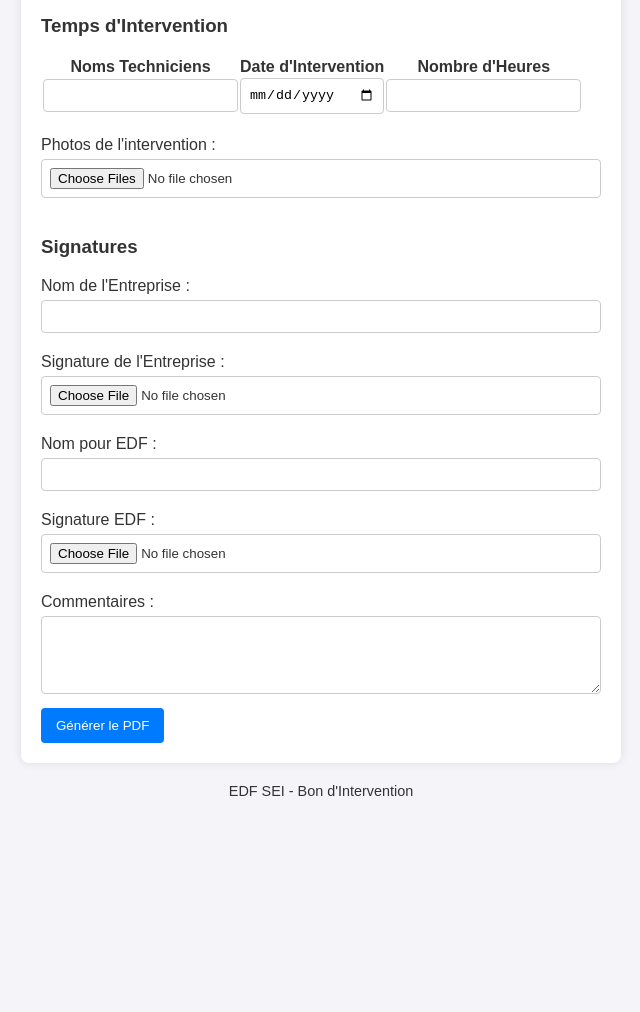
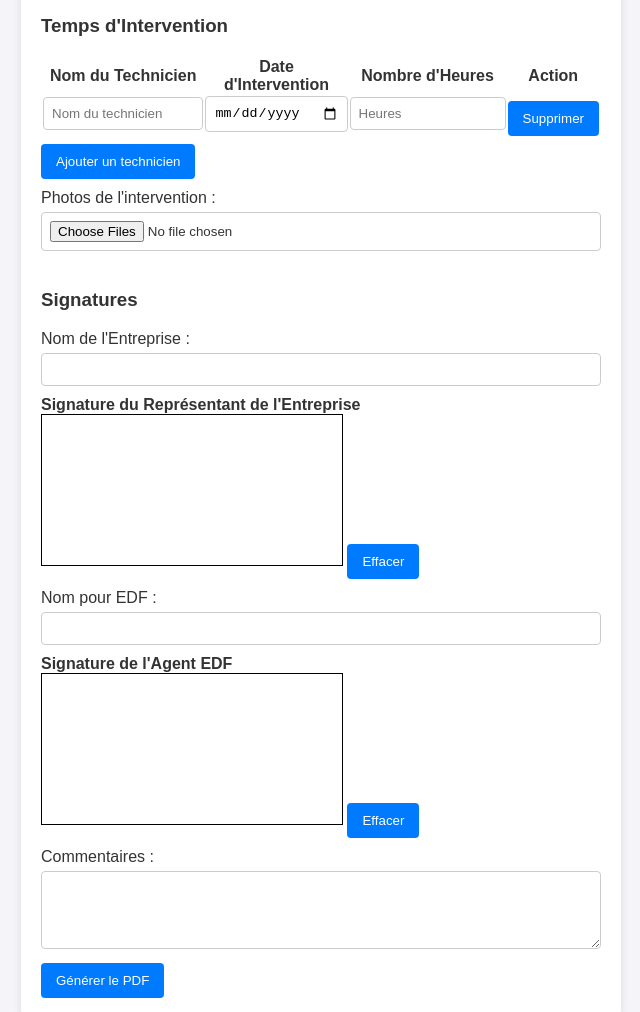
Before and after one commit to alejeune1/assistant-projects, a plain HTML site: page bon-intervention/index.html in a window 1280 px wide. Shown: the part 769-1781 px from the top of the page, without its empty margins (319-959 px from the left). Before the commit the page ends 1588 px from the top, so only its background shows below. Drawn offline with nearby package versions, Linux system fonts and the light colour scheme.

Commit message:
Update index.html

```diff
--- a/bon-intervention/index.html
+++ b/bon-intervention/index.html
@@ -31,7 +31,7 @@
         <input type="text" id="lieu" required />
 
         <label for="description">Description des Travaux Effectués :</label>
-        <textarea id="description" rows="4" required></textarea>
+        <textarea id="description" rows="4"></textarea>
 
         <h3>Désignations des Pièces Fournies</h3>
         <table id="pieces-table">
@@ -58,17 +58,41 @@
 
         <h3>Temps d'Intervention</h3>
         <table id="intervention-table">
+          <thead>
             <tr>
-            <th>Noms Techniciens</th>
+              <th>Nom du Technicien</th>
               <th>Date d'Intervention</th>
               <th>Nombre d'Heures</th>
+              <th>Action</th>
             </tr>
+          </thead>
+          <tbody>
             <tr>
-            <td><input type="text" name="techniciens[]" /></td>
+              <td>
+                <input
+                  type="text"
+                  name="techniciens[]"
+                  placeholder="Nom du technicien"
+                />
+              </td>
               <td><input type="date" name="date_intervention[]" /></td>
-            <td><input type="number" name="nbr_heures[]" min="0" /></td>
+              <td>
+                <input
+                  type="number"
+                  name="nbr_heures[]"
+                  min="0"
+                  placeholder="Heures"
+                />
+              </td>
+              <td>
+                <button type="button" class="remove-technicien">
+                  Supprimer
+                </button>
+              </td>
             </tr>
+          </tbody>
         </table>
+        <button type="button" id="add-technician">Ajouter un technicien</button>
 
         <label for="photos">Photos de l'intervention :</label>
         <input
@@ -85,15 +109,31 @@
         <div class="signature-group">
           <label for="representant">Nom de l'Entreprise :</label>
           <input type="text" id="representant" required />
-          <label for="signatureEntreprise">Signature de l'Entreprise :</label>
-          <input type="file" id="signatureEntreprise" accept="image/*" />
+          <div>
+            <h4>Signature du Représentant de l'Entreprise</h4>
+            <canvas
+              id="signature-representant-canvas"
+              width="300"
+              height="150"
+              style="border: 1px solid #000"
+            ></canvas>
+            <button type="button" id="clear-representant">Effacer</button>
+          </div>
         </div>
 
         <div class="signature-group">
           <label for="agent">Nom pour EDF :</label>
           <input type="text" id="agent" required />
-          <label for="signatureEDF">Signature EDF :</label>
-          <input type="file" id="signatureEDF" accept="image/*" />
+          <div>
+            <h4>Signature de l'Agent EDF</h4>
+            <canvas
+              id="signature-agent-canvas"
+              width="300"
+              height="150"
+              style="border: 1px solid #000"
+            ></canvas>
+            <button type="button" id="clear-agent">Effacer</button>
+          </div>
         </div>
 
         <label for="commentaires">Commentaires :</label>
@@ -108,29 +148,5 @@
     </footer>
 
     <script src="script.js"></script>
-    <script>
-      document.addEventListener("DOMContentLoaded", () => {
-        const addPieceButton = document.getElementById("add-piece");
-        const piecesTableBody = document.querySelector("#pieces-table tbody");
-
-        addPieceButton.addEventListener("click", () => {
-          const newRow = document.createElement("tr");
-          newRow.innerHTML = `
-            <td><input type="text" name="fabricant[]" /></td>
-            <td><input type="text" name="designation[]" /></td>
-            <td><input type="number" name="quantite[]" min="0" /></td>
-            <td><button type="button" class="remove-piece">Supprimer</button></td>
-          `;
-          piecesTableBody.appendChild(newRow);
-        });
-
-        piecesTableBody.addEventListener("click", (event) => {
-          if (event.target.classList.contains("remove-piece")) {
-            const row = event.target.closest("tr");
-            piecesTableBody.removeChild(row);
-          }
-        });
-      });
-    </script>
   </body>
 </html>
```
Lines whose indentation alone changed are shown as unchanged.
